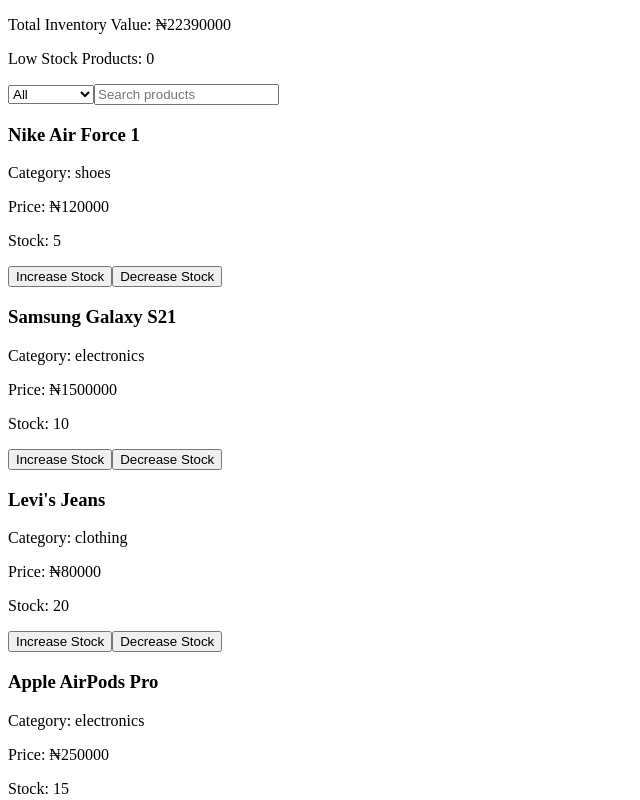
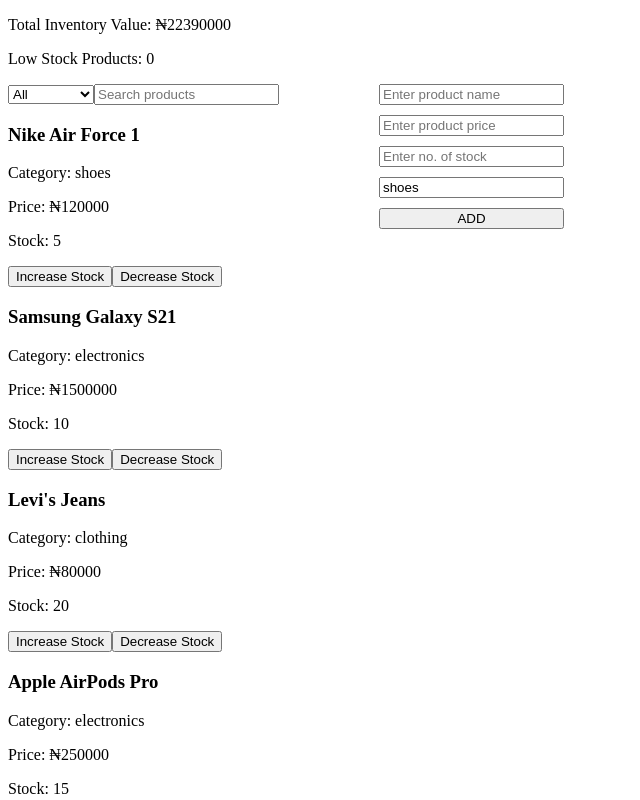
Before and after one commit to FrankTopzy/Tutorials, a React (Vite) app in the folder reactJS/: page / in a window 1280 px wide. Shown: the top 800 px of the page, without its empty margins (0-640 px from the left). Built offline with nearby package versions, Linux system fonts and the light colour scheme.

Commit message:
feat: task 4d (react) completed

```diff
--- a/reactJS/src/App.tsx
+++ b/reactJS/src/App.tsx
@@ -78,7 +78,7 @@
 
   return (
     <>
-      <Dashboard totalInventoryValue={totalInventoryValue} lowStockCount={lowStockCount} products={productList} onAddStock={addStock} onRemoveStock={removeStock}/>
+      <Dashboard totalInventoryValue={totalInventoryValue} lowStockCount={lowStockCount} products={productList} onAddStock={addStock} onRemoveStock={removeStock} setProductList={setProductList}/>
     </>
   )
 }
--- a/reactJS/src/task4/Dashboard.tsx
+++ b/reactJS/src/task4/Dashboard.tsx
@@ -1,28 +1,25 @@
 import {useState} from 'react'
 import ProductCard from './ProductCard';
+import type { Category, Product } from '../type';
 
-type Category = "shoes" | "electronics" | "clothing";
-
-type Product = {
-  id: number;
-  name: string;
-  category: Category;
-  price: number;
-  stock: number;
-};
 
 type DashboardStatsProps = {
   totalInventoryValue: number;
   lowStockCount: number;
   products: Product[];
   onAddStock: (id: number) => void
-  onRemoveStock: (id: number) => void
+  onRemoveStock: (id: number) => void;
+  setProductList: React.Dispatch<React.SetStateAction<Product[]>>
 };
 
 
-function Dashboard({ totalInventoryValue, lowStockCount, products, onAddStock, onRemoveStock }: DashboardStatsProps) {
+function Dashboard({ totalInventoryValue, lowStockCount, products, onAddStock, onRemoveStock, setProductList }: DashboardStatsProps) {
   const [category, setCategory] = useState<Category | "all">("all");
   const [searchTerm, setSearchTerm] = useState("");
+  const [name, setName] = useState("");
+  const [price, setPrice] = useState("");
+  const [stock, setStock] = useState("");
+  const [newCategory, setNewCategory] = useState<Category>("shoes");
 
 
   const filteredProducts = products.filter(product => {
@@ -33,11 +30,36 @@
     return matchesCategory && matchesSearch;
   });
 
+  const addNewProduct = (e: React.FormEvent<HTMLFormElement>) => {
+    e.preventDefault();
+
+    if (!name || !price || !stock || !newCategory) {
+      throw new Error("All products must have id, name, category, price, and stock properties");
+    }
+
+    const newId = Math.max(...products.map(product => product.id)) + 1;
+
+    const newProduct: Product = {
+      id: newId,
+      name,
+      category: newCategory,
+      price: Number(price),
+      stock: Number(stock)
+    }
+
+    setProductList(currentProduct => [...currentProduct, newProduct]);
+  }
+
   return (
     <div>
       <p>Total Inventory Value: ₦{totalInventoryValue}</p>
       <p>Low Stock Products: {lowStockCount}</p>
 
+      <div style={{
+        display: 'flex',
+        gap: '100px'
+      }}>
+        <div>
           <select
             value={category}
             onChange={(e) => setCategory(e.target.value as Category | "all")}>
@@ -67,6 +89,24 @@
             })
           }
         </div>
+
+        <div>
+          <form action="" style={{
+            display: 'flex',
+            flexDirection: 'column',
+            gap: '10px'
+          }} onSubmit={addNewProduct}>
+            <input type="text" placeholder='Enter product name' value={name} onChange={(e) => setName(e.target.value)}/>
+            <input type="text" placeholder='Enter product price' value={price} onChange={(e) => setPrice(e.target.value)}/>
+            <input type="text" placeholder='Enter no. of stock' value={stock} onChange={(e) => setStock(e.target.value)}/>
+            <input type="text" placeholder='Fill in the category' value={newCategory} onChange={(e) => setNewCategory(e.target.value as Category)}/>
+
+            <button type='submit'>ADD</button>
+          </form>
+        </div>
+      </div>
+
+    </div>
   )
 }
 
```
Lines whose indentation alone changed are shown as unchanged.
